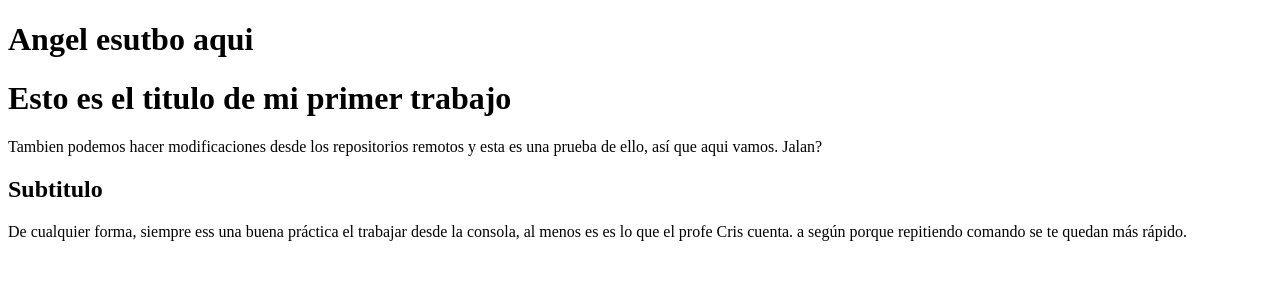
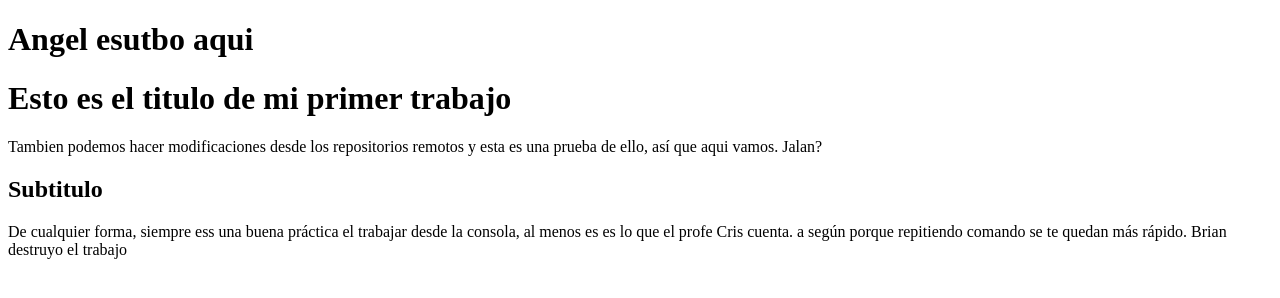
Before and after one commit to JavierHdzA/clase1, a plain HTML site: page index.html in a window 1280 px wide. Drawn offline with Linux system fonts and the light colour scheme.

Commit message:
Cristobal

```diff
--- a/index.html
+++ b/index.html
@@ -16,6 +16,8 @@
     <p>De cualquier forma, siempre ess una buena práctica
         el trabajar desde la consola, al menos es es lo que el profe Cris cuenta.
         a según porque repitiendo comando se te quedan más rápido.
+
+        Brian destruyo el trabajo
     </p>
 </body>
 </html>
```
